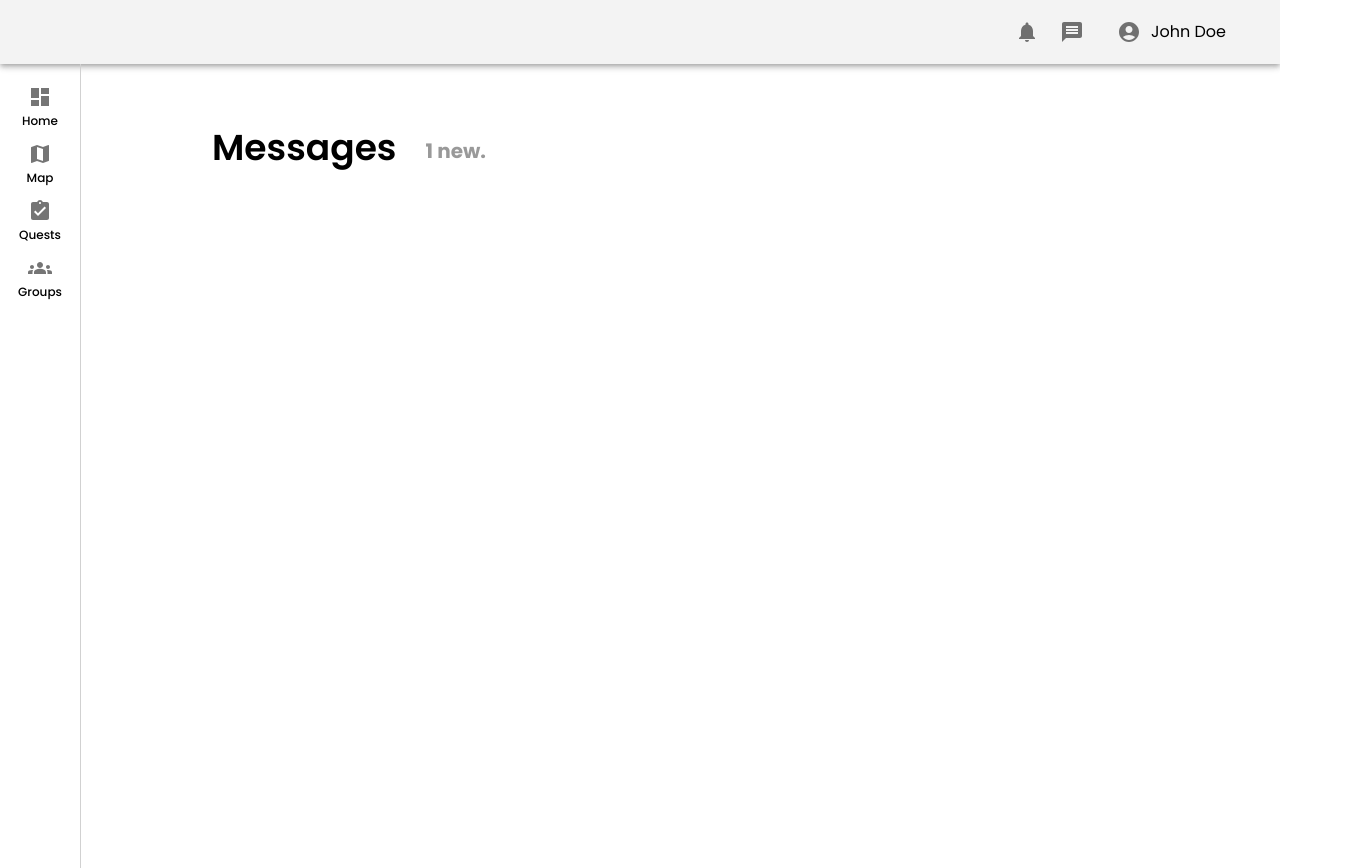
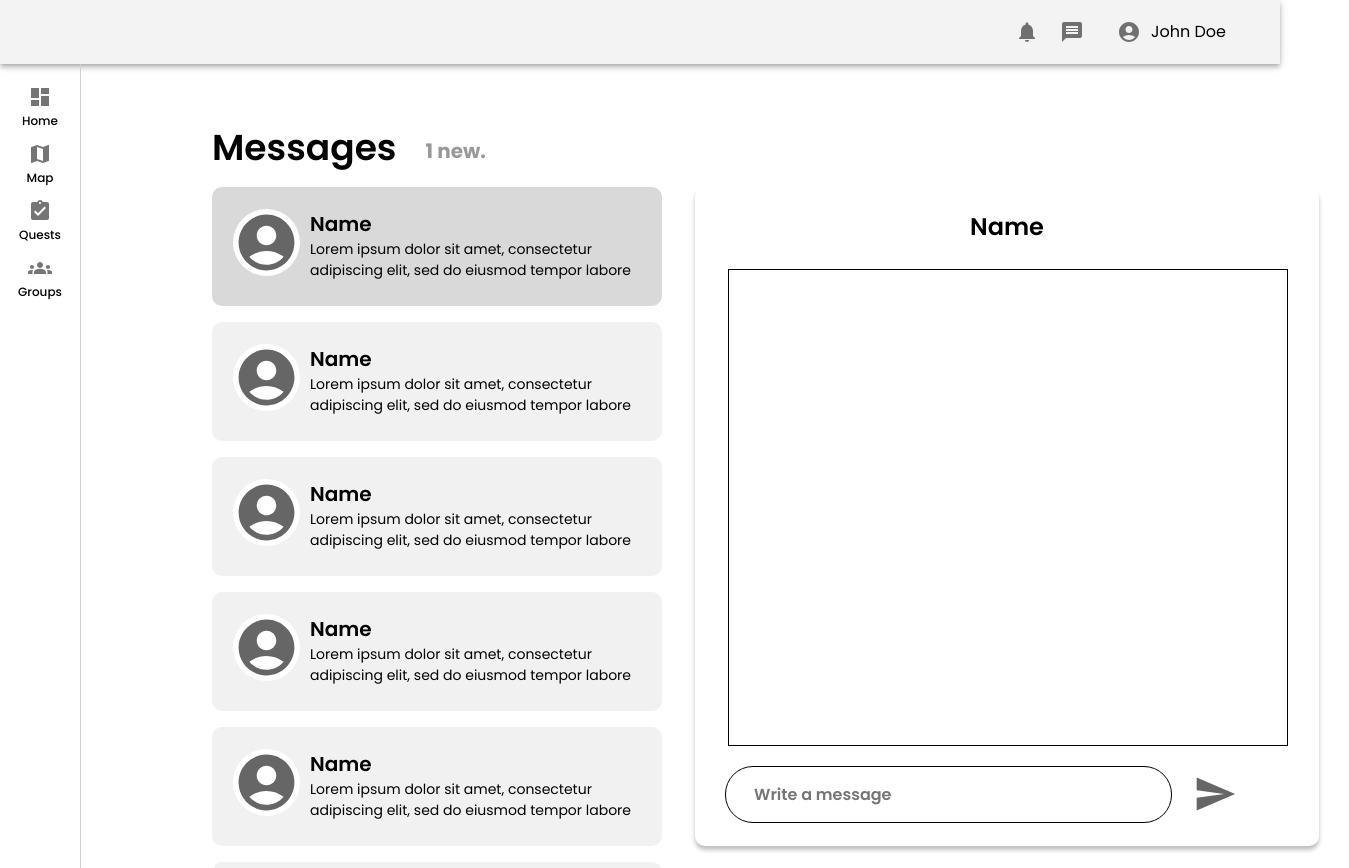
Before and after one commit to sandeep-bh-dev/Coquest-WebApp, a React (Create React App) app in the folder frontend/: page /message in a window 1280 px wide. Shown: the top 868 px of the page, 1349 px wide, since content can reach past the window. Built offline with nearby package versions, Linux system fonts and the light colour scheme.

Commit message:
added the message page, no function added yet

```diff
--- a/frontend/src/pages/Message/Message.tsx
+++ b/frontend/src/pages/Message/Message.tsx
@@ -1,5 +1,46 @@
 import React from "react";
 import "./style.css";
+import AccountCircleIcon from "@mui/icons-material/AccountCircle";
+import { styled } from "@mui/material/styles";
+import SendIcon from "@mui/icons-material/Send";
+import IconButton from "@mui/material/IconButton";
+
+const StyledIcon = styled(AccountCircleIcon)({
+	fontSize: 67,
+	color: "#666666",
+});
+
+const StyledSentButton = styled(SendIcon)({
+	fontSize: 44,
+	color: "#666666",
+});
+
+const SentButton = () => {
+	return (
+		<IconButton
+			sx={{
+				display: "flex",
+				marginLeft: "13px",
+				alignItems: "center",
+			}}
+		>
+			<StyledSentButton />
+		</IconButton>
+	);
+};
+
+const InputField = () => {
+	return (
+		<input
+			className="chat-input"
+			type="text"
+			name=""
+			id=""
+			placeholder="Write a message"
+			style={{ paddingLeft: "28px" }}
+		/>
+	);
+};
 
 type MessagesNumberProps = {
 	number: number;
@@ -9,6 +50,40 @@ const MessagesNumber = ({ number }: MessagesNumberProps) => {
 	return <div className="messages-new-notify">{number} new.</div>;
 };
 
+type MessageCardProps = {
+	icon: React.ReactElement<typeof AccountCircleIcon>;
+	name: string;
+	message: string;
+};
+
+const MessageCard = ({ icon, name, message }: MessageCardProps) => {
+	return (
+		<div className="messages-container-cards">
+			<div className="message-card-inner-div">
+				<div className="card-icon-div">{icon}</div>
+				<div className="card-content-wrapper">
+					<div className="card-name-div">{name}</div>
+					<div className="card-content-div">{message}</div>
+				</div>
+			</div>
+		</div>
+	);
+};
+
+const SelectedMessageCard = ({ icon, name, message }: MessageCardProps) => {
+	return (
+		<div className="selected-messages-container-cards">
+			<div className="message-card-inner-div">
+				<div className="card-icon-div">{icon}</div>
+				<div className="card-content-wrapper">
+					<div className="card-name-div">{name}</div>
+					<div className="card-content-div">{message}</div>
+				</div>
+			</div>
+		</div>
+	);
+};
+
 const Message = () => {
 	return (
 		<div>
@@ -16,6 +91,36 @@ const Message = () => {
 				<h1 className="messages-title">Messages</h1>
 				<MessagesNumber number={1} />
 			</div>
+
+			<div className="messages-container">
+				<div className="messages-container-left">
+					<SelectedMessageCard
+						icon={<StyledIcon />}
+						name="Name"
+						message="Lorem ipsum dolor sit amet, consectetur adipiscing elit, sed do eiusmod tempor labore "
+					/>
+
+					{[...Array(6)].map((_, index) => (
+						<MessageCard
+							key={index}
+							icon={<StyledIcon />}
+							name="Name"
+							message="Lorem ipsum dolor sit amet, consectetur adipiscing elit, sed do eiusmod tempor labore "
+						/>
+					))}
+				</div>
+				<div className="messages-container-right">
+					<div className="chat-name-div">Name</div>
+					<div
+						className="chat-container"
+						style={{ border: "1px solid black" }}
+					></div>
+					<div className="chat-input-div">
+						<InputField />
+						<SentButton />
+					</div>
+				</div>
+			</div>
 		</div>
 	);
 };
--- a/frontend/src/pages/Message/style.css
+++ b/frontend/src/pages/Message/style.css
@@ -30,3 +30,117 @@
 	/* identical to box height */
 	color: #999999;
 }
+.messages-container {
+	margin-top: 12px;
+	margin-left: 212px;
+	width: 1137px;
+	height: 929px;
+}
+.messages-container-left {
+	display: flex;
+	flex-direction: column;
+	float: left;
+	gap: 16px;
+	width: 450px;
+	height: 929px;
+}
+.selected-messages-container-cards {
+	width: 450px;
+	height: 119px;
+
+	background: #d9d9d9;
+	border-radius: 10px;
+}
+.messages-container-cards {
+	width: 450px;
+	height: 119px;
+
+	background: #f1f1f1;
+	border-radius: 10px;
+}
+.message-card-inner-div {
+	width: 408px;
+	height: 75px;
+	margin-left: 21px;
+	margin-top: 22px;
+	display: flex;
+}
+.card-icon-div {
+	width: 67px;
+	height: 67px;
+	background: #ffffff;
+	border-radius: 100%;
+	align-items: center;
+	justify-content: center;
+}
+.card-content-wrapper {
+	display: flex;
+	flex-direction: column;
+	flex: 1 1 auto;
+	margin-left: 10px;
+}
+.card-name-div {
+	font-family: "Poppins";
+	font-style: normal;
+	font-weight: 600;
+	font-size: 20px;
+	line-height: 30px;
+}
+.card-content-div {
+	font-family: "Poppins";
+	font-style: normal;
+	font-weight: 400;
+	font-size: 14px;
+	line-height: 21px;
+}
+.messages-container-right {
+	width: 624px;
+	height: 659px;
+	margin-right: 30px;
+	float: right;
+	border-radius: 10px;
+	box-shadow: 0px 4px 4px rgba(0, 0, 0, 0.25);
+}
+.chat-name-div {
+	width: 74px;
+	height: 36px;
+	margin-left: 275px;
+	margin-top: 22px;
+
+	/* H3 */
+
+	font-family: "Poppins";
+	font-style: normal;
+	font-weight: 600;
+	font-size: 24px;
+	line-height: 36px;
+	/* identical to box height */
+
+	color: #000000;
+}
+.chat-container {
+	margin-left: 33px;
+	margin-top: 24px;
+	width: 558px;
+	height: 475px;
+}
+.chat-input-div {
+	display: flex;
+	width: 520px;
+	height: 56px;
+	margin-left: 30px;
+	margin-top: 20px;
+}
+.chat-input {
+	width: 453px;
+	height: 53px;
+
+	background: #ffffff;
+	border: 1px solid #000000;
+	border-radius: 28px;
+	font-family: "Poppins";
+	font-style: normal;
+	font-weight: 600;
+	font-size: 16px;
+	line-height: 24px;
+}
```
